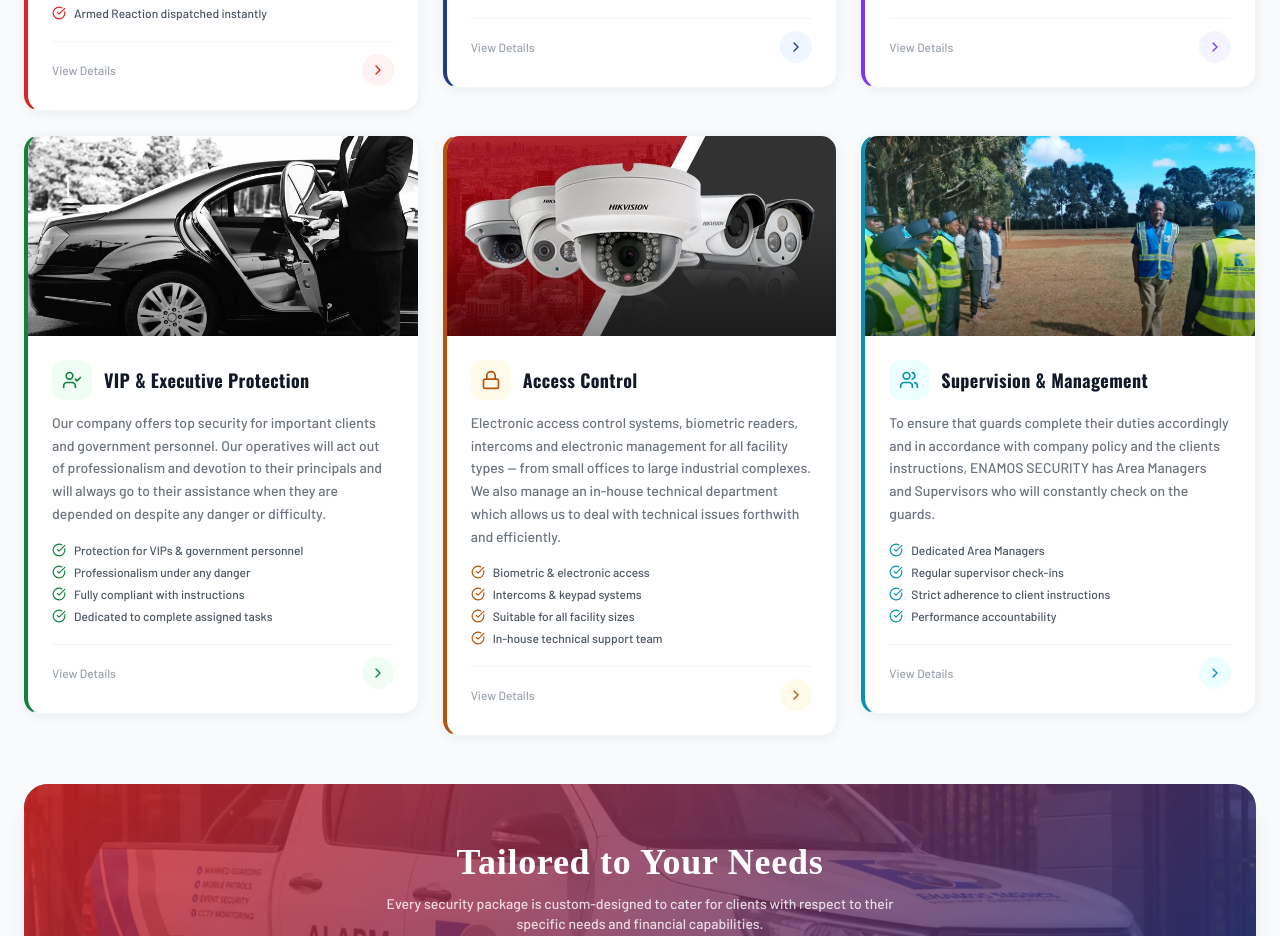
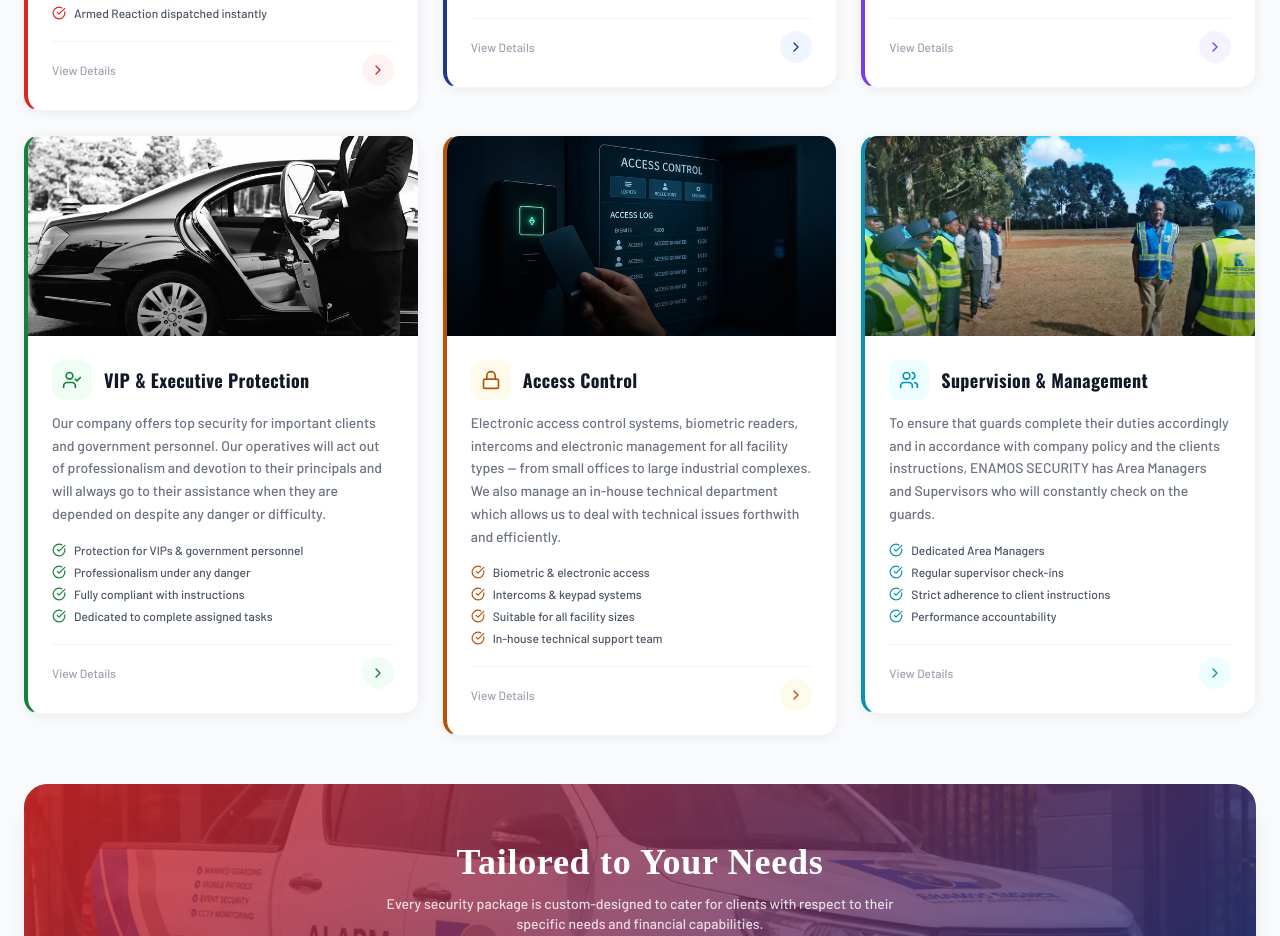
Before and after one commit to Muchyz/enamos, a React (Vite) app: page / in a window 1280 px wide. Shown: the part 6100-7036 px from the top of the page. Built offline with nearby package versions, Linux system fonts and the light colour scheme.

Commit message:
add Guarding & Protection service photo

```diff
--- a/src/App.jsx
+++ b/src/App.jsx
@@ -694,7 +694,7 @@ export const services = [
     desc: "Electronic access control systems, biometric readers, intercoms and electronic management for all facility types — from small offices to large industrial complexes. We also manage an in-house technical department which allows us to deal with technical issues forthwith and efficiently.",
     color: "#b45309", bg: "#fffbeb", gradient: "linear-gradient(135deg,#fffbeb,#fef3c7)",
     bullets: ["Biometric & electronic access","Intercoms & keypad systems","Suitable for all facility sizes","In-house technical support team"],
-    photo: "security-systems.jpg",
+    photo: "access-control-hero.jpg",
     longDesc: "ENAMOS SECURITY provides comprehensive access control solutions for facilities of all types and sizes — from small offices to large industrial complexes. Our systems include electronic access control, biometric fingerprint readers, keypad systems, intercoms, and full electronic facility management. Our in-house technical department ensures any technical issues are resolved promptly and efficiently, minimising downtime and maintaining security integrity at all times."
   },
   {
```
Also changed, not shown: public/access-control-hero.jpg (added), public/guarding-dog.jpg (added).
